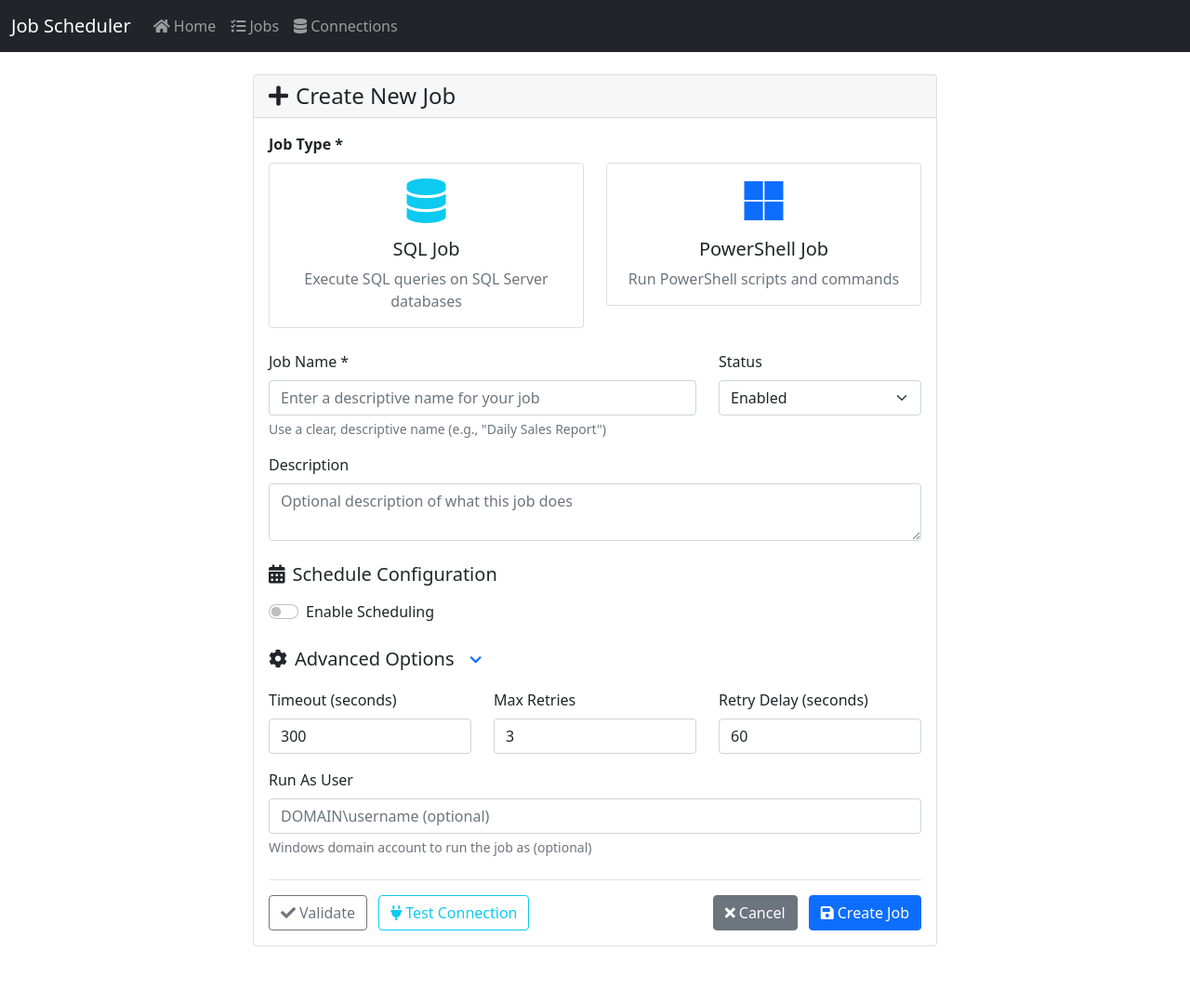
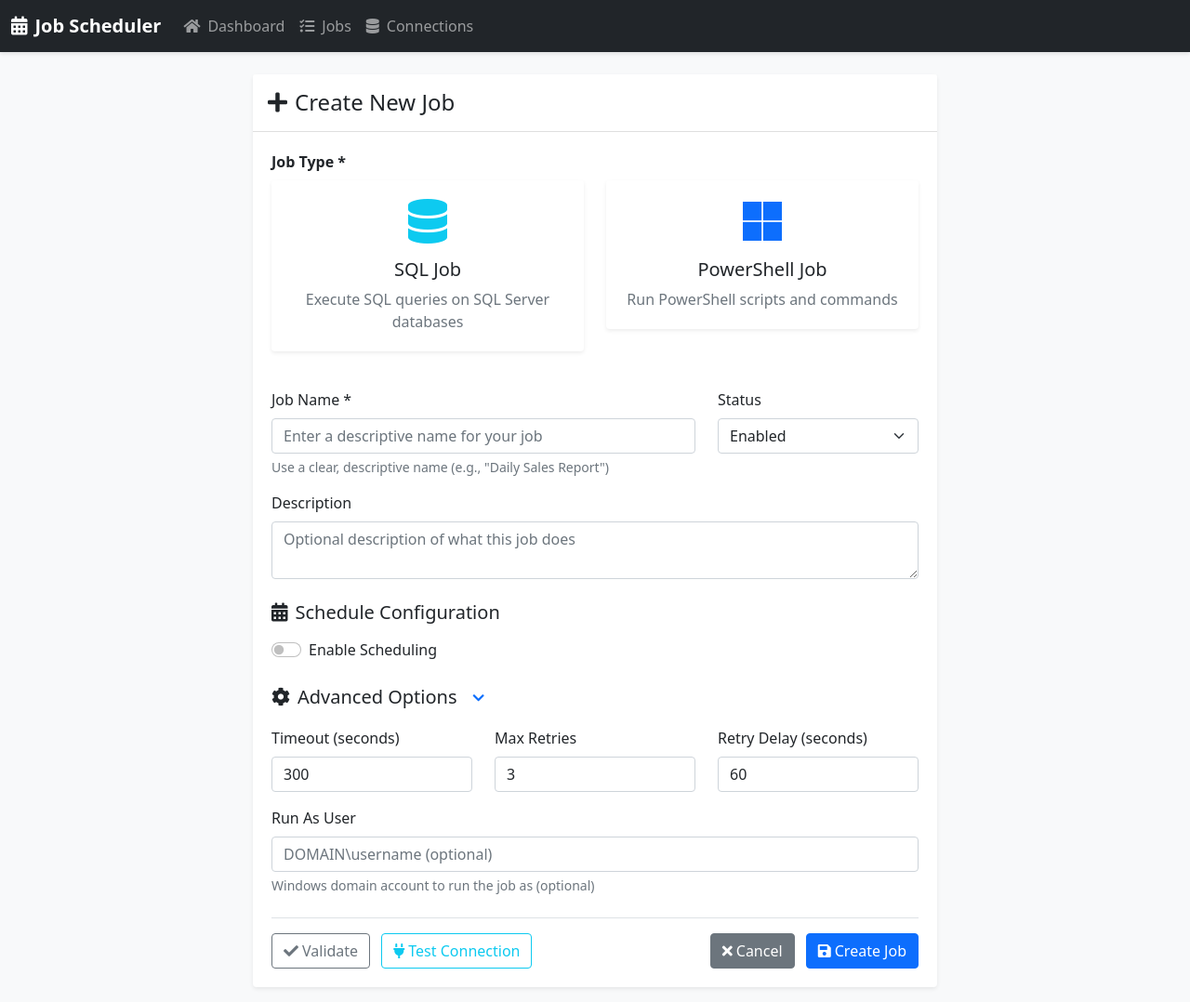
Before and after one commit to sumitgill39/Job-Scheduler, a Flask app: page /jobs/create in a window 1280 px wide, after a click that opens the changed part. Shown: the whole page at 93% size. Before the commit the page ends 1018 px from the top, so only its background shows below. Run offline with Flask 3, Linux system fonts and the light colour scheme; parts of the project's set-up code (start-up, migrations or seed data) failed here and were passed over.

Commit message:
updated base.html

```diff
--- a/web_ui/templates/base.html
+++ b/web_ui/templates/base.html
@@ -10,26 +10,160 @@
     <!-- Font Awesome -->
     <link href="https://cdnjs.cloudflare.com/ajax/libs/font-awesome/5.15.4/css/all.min.css" rel="stylesheet">
 
+    <!-- Custom CSS -->
+    <style>
+        body {
+            background-color: #f8f9fa;
+        }
+
+        .navbar {
+            box-shadow: 0 2px 4px rgba(0,0,0,.1);
+        }
+
+        .navbar-brand {
+            font-weight: 600;
+            font-size: 1.25rem;
+        }
+
+        .nav-link {
+            font-weight: 500;
+        }
+
+        .nav-link i {
+            margin-right: 0.5rem;
+        }
+
+        .card {
+            border: none;
+            box-shadow: 0 0.125rem 0.25rem rgba(0,0,0,.075);
+            margin-bottom: 1rem;
+        }
+
+        .card-header {
+            background-color: #fff;
+            border-bottom: 1px solid rgba(0,0,0,.125);
+            padding: 1rem;
+        }
+
+        .card-body {
+            padding: 1.25rem;
+        }
+
+        .btn-icon {
+            display: inline-flex;
+            align-items: center;
+            justify-content: center;
+        }
+
+        .btn-icon i {
+            margin-right: 0.5rem;
+        }
+
+        /* Status badges */
+        .badge {
+            padding: 0.5em 0.75em;
+        }
+
+        /* Form styling */
+        .form-label {
+            font-weight: 500;
+            margin-bottom: 0.5rem;
+        }
+
+        .form-text {
+            color: #6c757d;
+        }
+
+        /* Modal styling */
+        .modal-header {
+            border-bottom: 1px solid #dee2e6;
+            background-color: #f8f9fa;
+        }
+
+        .modal-footer {
+            border-top: 1px solid #dee2e6;
+            background-color: #f8f9fa;
+        }
+
+        /* Loading spinner */
+        .spinner-border {
+            width: 1.5rem;
+            height: 1.5rem;
+            border-width: 0.2em;
+        }
+
+        /* Custom alert styles */
+        .alert {
+            border: none;
+            border-radius: 0.25rem;
+            box-shadow: 0 0.125rem 0.25rem rgba(0,0,0,.075);
+        }
+
+        /* Animation for status changes */
+        .fade-in {
+            animation: fadeIn 0.3s ease-in;
+        }
+
+        @keyframes fadeIn {
+            from { opacity: 0; }
+            to { opacity: 1; }
+        }
+
+        /* Toast notifications */
+        .toast {
+            background-color: #fff;
+            border: none;
+            box-shadow: 0 0.25rem 0.75rem rgba(0,0,0,.1);
+        }
+
+        /* Custom scrollbar */
+        ::-webkit-scrollbar {
+            width: 8px;
+            height: 8px;
+        }
+
+        ::-webkit-scrollbar-track {
+            background: #f1f1f1;
+        }
+
+        ::-webkit-scrollbar-thumb {
+            background: #888;
+            border-radius: 4px;
+        }
+
+        ::-webkit-scrollbar-thumb:hover {
+            background: #555;
+        }
+    </style>
+
     {% block extra_css %}{% endblock %}
 </head>
 <body>
-    <!-- Simple Navigation -->
-    <nav class="navbar navbar-expand-lg navbar-dark bg-dark">
+    <!-- Navigation -->
+    <nav class="navbar navbar-expand-lg navbar-dark bg-dark mb-4">
         <div class="container-fluid">
-            <a class="navbar-brand" href="/">Job Scheduler</a>
+            <a class="navbar-brand" href="/">
+                <i class="fas fa-calendar-alt me-2"></i>Job Scheduler
+            </a>
             <button class="navbar-toggler" type="button" data-bs-toggle="collapse" data-bs-target="#navbarNav">
                 <span class="navbar-toggler-icon"></span>
             </button>
             <div class="collapse navbar-collapse" id="navbarNav">
                 <ul class="navbar-nav">
                     <li class="nav-item">
-                        <a class="nav-link" href="/"><i class="fas fa-home"></i> Home</a>
+                        <a class="nav-link" href="/">
+                            <i class="fas fa-home"></i>Dashboard
+                        </a>
                     </li>
                     <li class="nav-item">
-                        <a class="nav-link" href="/jobs"><i class="fas fa-tasks"></i> Jobs</a>
+                        <a class="nav-link" href="/jobs">
+                            <i class="fas fa-tasks"></i>Jobs
+                        </a>
                     </li>
                     <li class="nav-item">
-                        <a class="nav-link" href="/connections"><i class="fas fa-database"></i> Connections</a>
+                        <a class="nav-link" href="/connections">
+                            <i class="fas fa-database"></i>Connections
+                        </a>
                     </li>
                 </ul>
             </div>
@@ -37,13 +171,51 @@
     </nav>
 
     <!-- Main Content -->
-    <div class="container mt-4">
+    <div class="container">
+        <!-- Flash Messages -->
+        {% with messages = get_flashed_messages(with_categories=true) %}
+            {% if messages %}
+                {% for category, message in messages %}
+                    <div class="alert alert-{{ category }} alert-dismissible fade show" role="alert">
+                        {{ message }}
+                        <button type="button" class="btn-close" data-bs-dismiss="alert" aria-label="Close"></button>
+                    </div>
+                {% endfor %}
+            {% endif %}
+        {% endwith %}
+
+        <!-- Page Content -->
         {% block content %}{% endblock %}
     </div>
 
     <!-- Bootstrap Bundle with Popper -->
     <script src="https://cdn.jsdelivr.net/npm/bootstrap@5.1.3/dist/js/bootstrap.bundle.min.js"></script>
 
+    <!-- Common JavaScript -->
+    <script>
+        // Auto-hide alerts after 5 seconds
+        document.addEventListener('DOMContentLoaded', function() {
+            const alerts = document.querySelectorAll('.alert');
+            alerts.forEach(function(alert) {
+                setTimeout(function() {
+                    const bsAlert = new bootstrap.Alert(alert);
+                    bsAlert.close();
+                }, 5000);
+            });
+        });
+
+        // Add active class to current nav item
+        document.addEventListener('DOMContentLoaded', function() {
+            const currentPath = window.location.pathname;
+            const navLinks = document.querySelectorAll('.nav-link');
+            navLinks.forEach(link => {
+                if (link.getAttribute('href') === currentPath) {
+                    link.classList.add('active');
+                }
+            });
+        });
+    </script>
+
     {% block extra_js %}{% endblock %}
 </body>
 </html>
```
